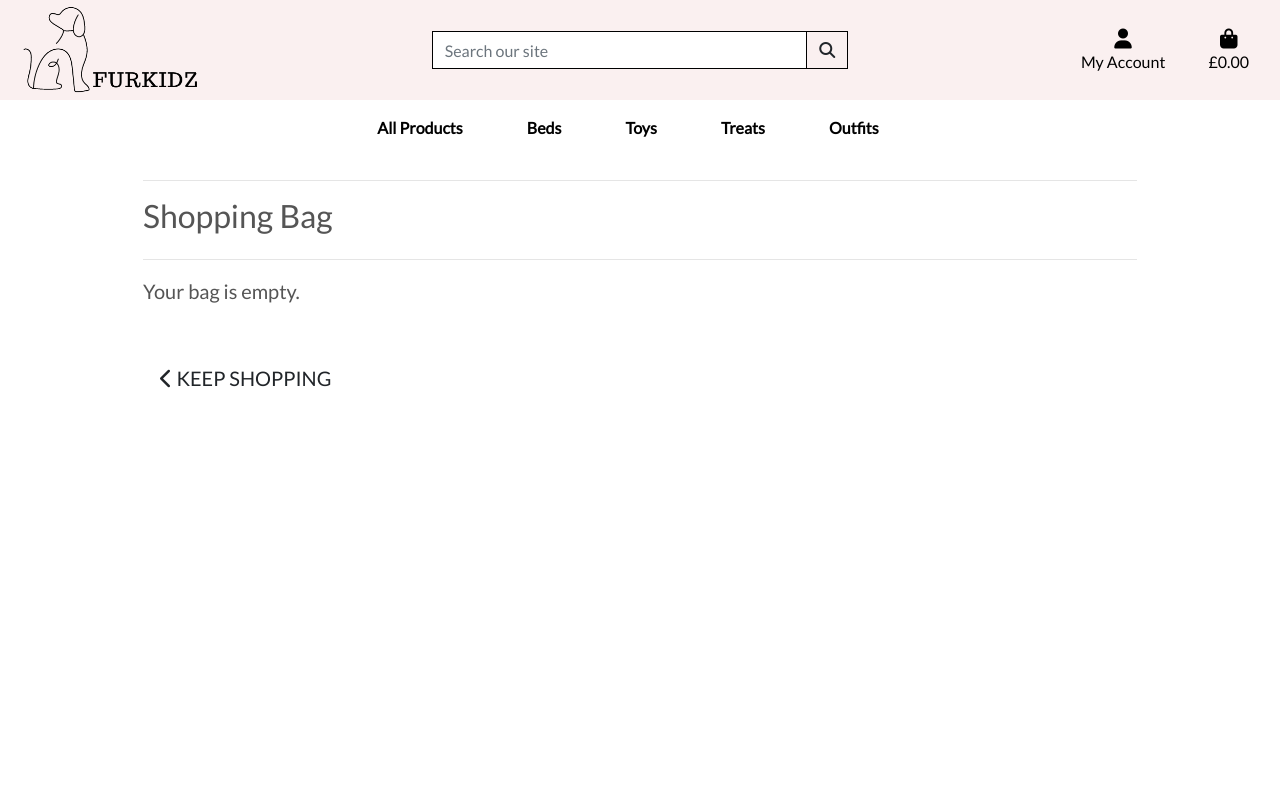
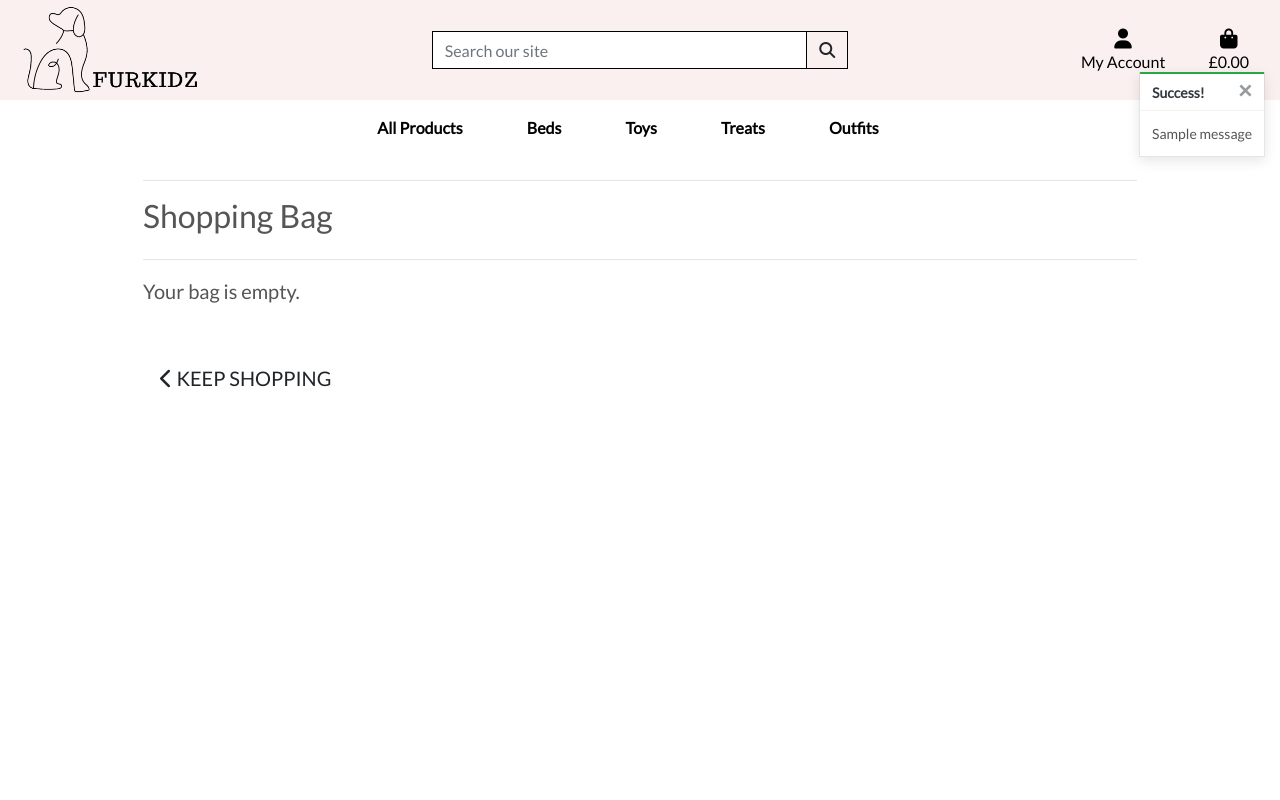
Before and after one commit to RHuebsch13/Fur_kidz, a Django app: page /bag/ in a window 1280 px wide. Run offline with Django 3.2, Linux system fonts and the light colour scheme; tables that the repository leaves empty hold one stand-in row (values such as "Sample post"); one stand-in notice (Sample message) is shown; some libraries are stand-ins or nearby versions.

Commit message:
add toast messages

```diff
--- a/Fur_kidz/settings.py
+++ b/Fur_kidz/settings.py
@@ -84,6 +84,8 @@ TEMPLATES = [
     },
 ]
 
+MESSAGE_STORAGE = 'django.contrib.messages.storage.session.SessionStorage'
+
 AUTHENTICATION_BACKENDS = [
     # Needed to login by username in Django admin, regardless of `allauth`
     'django.contrib.auth.backends.ModelBackend',
--- a/bag/views.py
+++ b/bag/views.py
@@ -1,4 +1,7 @@
 from django.shortcuts import render, redirect
+from django.contrib import messages
+
+from products.models import Product
 
 # Create your views here.
 
@@ -10,6 +13,7 @@ def view_bag(request):
 def add_to_bag(request, item_id):
     """ Add a quantity of the specified product to the shopping bag """
 
+    product = Product.objects.get(pk=item_id)
     quantity = int(request.POST.get('quantity'))
     redirect_url = request.POST.get('redirect_url')
     bag = request.session.get('bag', {})
@@ -18,18 +22,18 @@ def add_to_bag(request, item_id):
         bag[item_id] += quantity
     else:
         bag[item_id] = quantity
+        messages.success(request, f'Added {product.name} to your bag')
 
     request.session['bag'] = bag
-
     return redirect(redirect_url)
 
 def remove_from_bag(request, item_id):
     bag = request.session.get('bag', {})
     if item_id in bag:
-        # Decrease the quantity by 1
+
         if bag[item_id] > 1:
             bag[item_id] -= 1
         else:
-            del bag[item_id]  # Remove the item completely if quantity is 1
+            del bag[item_id]
         request.session['bag'] = bag
     return redirect('view_bag')
--- a/products/views.py
+++ b/products/views.py
@@ -3,7 +3,6 @@ from django.contrib import messages
 from django.db.models import Q
 from django.db.models.functions import Lower
 from .models import Product, Category
-from django.http import HttpResponse
 
 # Create your views here.
 
--- a/static/css/base.css
+++ b/static/css/base.css
@@ -63,7 +63,25 @@ header {
 	z-index: -1;
 }
 
+/* bootstrap toasts */
+
+.message-container {
+    position: fixed;
+    top: 72px;
+    right: 15px;
+    z-index: 99999999999;
+}
+
+.custom-toast {
+    overflow: visible;
+}
+
+.toast-capper {
+    height: 2px;
+}
+
 /* Media Queries */
+
 @media (min-width: 1200px) {
     .container {
       max-width: 80%;
@@ -83,3 +101,13 @@ header {
           padding-top: 164px;
       }
   }
+
+  @media (max-width: 991px) {
+      .header-container {
+          padding-top: 116px;
+      }
+
+      body {
+          height: calc(100vh - 116px);
+      }
+  }
--- a/templates/base.html
+++ b/templates/base.html
@@ -110,7 +110,24 @@
     </header>
 
     {% if messages %}
-        <div class="message-container"></div>
+        <div class="message-container">
+            {% for message in messages %}
+                {% with message.level as level %}
+                    <script>
+                        console.log("Message Level: {{ level }}, Content: {{ message }}");
+                    </script>
+                    {% if level == 40 %}
+                        {% include 'includes/toasts/toast_error.html' %}
+                    {% elif level == 30 %}
+                        {% include 'includes/toasts/toast_warning.html' %}
+                    {% elif level == 25 %}
+                        {% include 'includes/toasts/toast_success.html' %}
+                    {% else %}
+                        {% include 'includes/toasts/toast_info.html' %}
+                    {% endif %}
+                {% endwith %}
+            {% endfor %}
+        </div>
     {% endif %}
 
     {% block page_header %}
@@ -120,6 +137,11 @@
     {% endblock %}
 
     {% block postloadjs %}
+    <script type="text/javascript">
+        $('.toast').toast('show');
+    </script>
     {% endblock %}
+
+
 </body>
 </html>
--- /dev/null
+++ b/templates/includes/toasts/toast_success.html
@@ -0,0 +1,13 @@
+<div class="toast custom-toast rounded-0 border-top-0" data-autohide="false">
+    <div class="arrow-up arrow-success"></div>
+    <div class="w-100 toast-capper bg-success"></div>
+    <div class="toast-header bg-white text-dark">
+        <strong class="mr-auto">Success!</strong>
+        <button type="button" class="ml-2 mb-1 close text-dark" data-dismiss="toast" aria-label="Close">
+            <span aria-hidden="true">&times;</span>
+        </button>
+    </div>
+    <div class="toast-body bg-white">
+        {{ message }}
+    </div>
+</div>
```
Also changed, not shown: templates/includes/toasts/toast_error.html (added, +13 -0 lines), templates/includes/toasts/toast_info.html (added, +13 -0 lines), templates/includes/toasts/toast_warning.html (added, +13 -0 lines), README.md.
